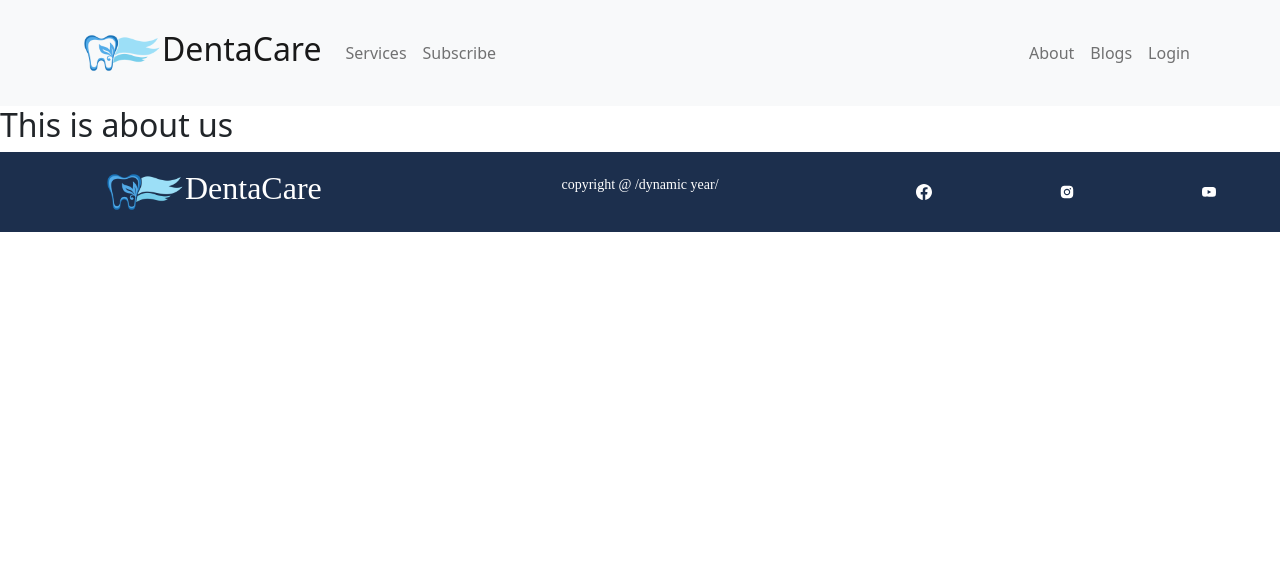
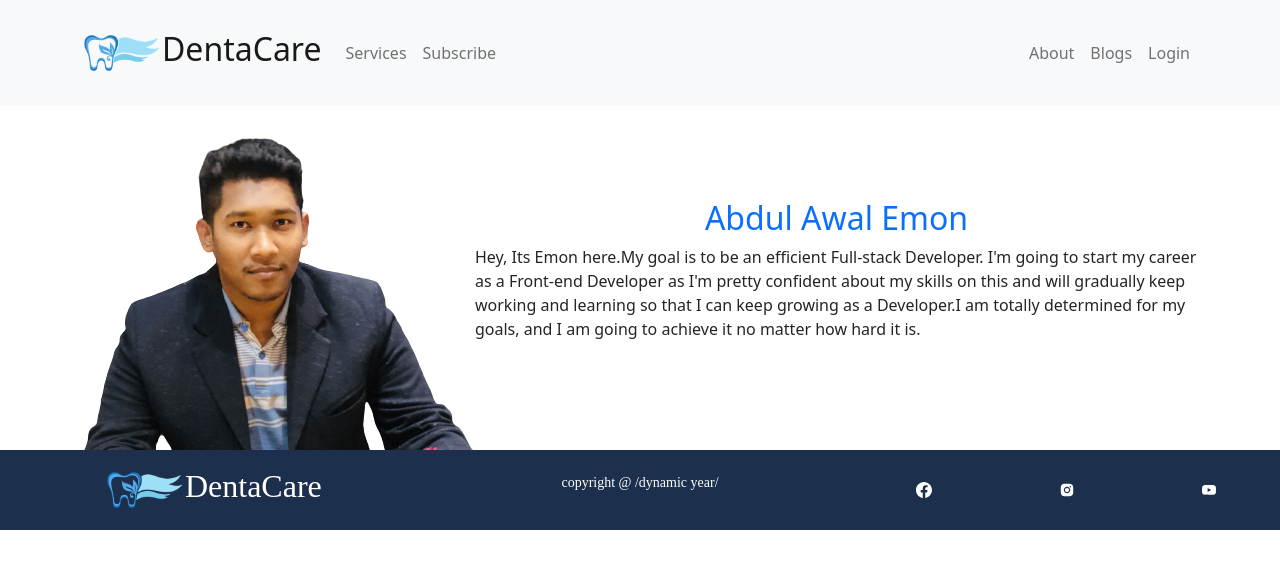
Before and after one commit to abdulawalemon1/dentacare, a React (Create React App) app: page /about in a window 1280 px wide. Shown: the top 568 px of the page. Built offline with nearby package versions, Linux system fonts and the light colour scheme; no server answers.

Commit message:
about me page added

```diff
--- a/src/Pages/About/About.js
+++ b/src/Pages/About/About.js
@@ -1,9 +1,16 @@
 import React from 'react';
-
+import emon from "../../images/emon.png";
 const About = () => {
     return (
-        <div>
-            <h2>This is about us</h2>
+        <div className='container d-flex justify-content-start align-items-center'>
+            <div>
+                <img className='' src={emon} alt="" />
+
+            </div>
+            <div>
+                <h2 className='text-center text-primary'>Abdul Awal Emon</h2>
+                <p>Hey, Its Emon here.My goal is to be an efficient Full-stack Developer. I'm going to start my career as a Front-end Developer as I'm pretty confident about my skills on this and will gradually keep working and learning so that I can keep growing as a Developer.I am totally determined for my goals, and I am going to achieve it no matter how hard it is. </p>
+            </div>
         </div>
     );
 };
```
Also changed, not shown: src/images/emon.png (added).
